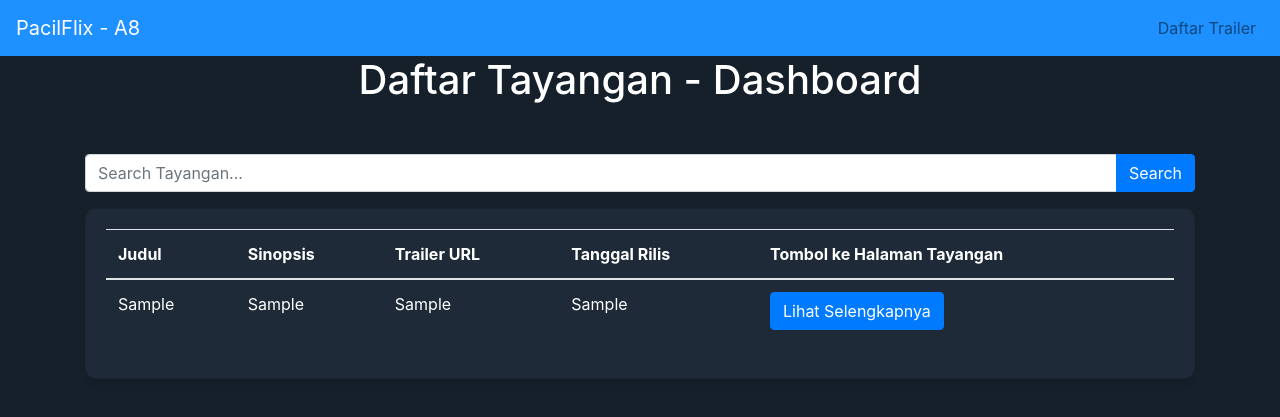
After one commit to BASDAT-A-KELOMPOK-8/pacilflix, a Django app: template tayangan/templates/filter.html in a window 1280 px wide. The commit adds this page. Shown: the top 417 px of the page. Run offline with Django 3.2, Linux system fonts and the light colour scheme; the template is opened without the code that fills it: most values are stand-ins (such as "Sample title", 1, 10 or a date in 2020); some libraries are stand-ins or nearby versions.

Commit message:
Repair Tayangan

```diff
--- a/tayangan/templates/daftar_trailer.html
+++ b/tayangan/templates/daftar_trailer.html
@@ -190,7 +190,6 @@
             <th>Sinopsis</th>
             <th>Trailer URL</th>
             <th>Tanggal Rilis</th>
-            <th>Tombol ke Halaman Tayangan</th>
           </tr>
         </thead>
         <tbody>
--- /dev/null
+++ b/tayangan/templates/filter.html
@@ -0,0 +1,119 @@
+{% extends 'base.html' %}
+{% load static %}
+
+{% block content %}
+<title>Daftar Tayangan</title>
+  <!-- Bootstrap CSS -->
+  <style>
+    body {
+      background-color: #15202b; /* Dark blue */
+      color: #ffffff; /* White text */
+    }
+    .container {
+      margin-top: 50px;
+    }
+    .card {
+      background-color: #1e2a38; /* Darker blue */
+      border-radius: 10px;
+      margin-bottom: 20px;
+      box-shadow: 0 4px 6px rgba(0, 0, 0, 0.1);
+    }
+    .card-header {
+      background-color: #007bff; /* Light blue */
+      color: #ffffff; /* White text */
+      border-bottom: none;
+    }
+    .card-body {
+      padding: 20px;
+    }
+    .card-title {
+      color: #ffffff; /* White text */
+    }
+    .card-text {
+      color: #cccccc; /* Light gray text */
+    }
+    .btn-primary {
+      background-color: #007bff; /* Light blue */
+      border-color: #007bff; /* Light blue border */
+    }
+    .btn-primary:hover {
+      background-color: #0056b3; /* Darker blue on hover */
+      border-color: #0056b3; /* Darker blue border on hover */
+    }
+    /* Center the heading */
+    .center-heading {
+      text-align: center;
+    }
+    /* Improve text readability */
+    table {
+      color: #ffffff; /* White text */
+    }
+    th, td{
+        color: #ffffff;
+    }
+
+    .btn-view-all{
+      color : white;
+    }
+  </style>
+</head>
+<body>
+<h1 class="center-heading">Daftar Tayangan - Dashboard</h1>
+<div class="container">
+  <form action="{% url 'tayangan:search_tayangan'  %}" method="POST">
+    {% csrf_token %}
+    <div class="input-group mb-3">
+        <input type="text" class="form-control" placeholder="Search Tayangan..." aria-label="Search Tayangan" aria-describedby="button-search" name="search_me">
+        <div class="input-group-append">
+          <button class="btn btn-primary" type="submit" id="button-search">Search</button>
+        </div>
+      </div>
+  </form>
+
+
+
+  <!-- Film Table -->
+  <div class="card">
+    <div class="card-body">
+
+<table class="table">
+        <thead>
+          <tr>
+            <th>Judul</th>
+            <th>Sinopsis</th>
+            <th>Trailer URL</th>
+            <th>Tanggal Rilis</th>
+            <th>Tombol ke Halaman Tayangan</th>
+          </tr>
+        </thead>
+        {% if array_length == 0 %}
+        <tr>
+            <h1> {{error_message}}</h1>
+        </tr>
+        {% else %}
+        <tbody>
+            {% for item in result %}
+            <tr>
+                <td>{{ item.1}}</td> <!-- judul -->
+                <td>{{ item.2}}</td> <!-- sinopsis -->
+
+                <td>{{ item.5}}</td>
+                <td>{{ item.6}}</td>
+                <td>
+                  <button class="btn btn-primary btn-view-all"><a href="{% url 'tayangan:detail_tayangan' item.0 %}" class="btn-view-all" >Lihat Selengkapnya</a></button>
+                </td>
+                {% endfor %}
+      {% endif %}
+
+
+          </tr>
+        </tbody>
+      </table>
+    </div>
+  </div>
+
+</div>
+</body>
+
+
+{% endblock content %}
--- a/tayangan/trigger_tayangan.sql
+++ b/tayangan/trigger_tayangan.sql
@@ -3,8 +3,8 @@
 CREATE OR REPLACE FUNCTION add_ulasan()
 RETURNS trigger AS $$
 BEGIN
-      IF ( SELECT 1 FROM ulasan WHERE username = NEW.username AND id_tayangan = NEW.id_tayangan) THEN
-      RAISE EXCEPTION ' Anda sudah mengulas tayangan ini !';
+      IF ( SELECT * FROM ulasan WHERE username = NEW.username AND id_tayangan = NEW.id_tayangan) THEN
+      RAISE EXCEPTION 'Anda sudah mengulas tayangan ini !';
       END IF;
       RETURN NEW;
 
--- a/tayangan/urls.py
+++ b/tayangan/urls.py
@@ -6,6 +6,7 @@ app_name = "tayangan"
 
 urlpatterns = [
     path("", views.tayangan_display, name="dashboard"),
+    path("search_tayangan/", views.search, name="search_tayangan"),
     path("trailer", views.trailer_display, name="trailer"),
     path("detail_tayangan/<uuid:id>", views.detail_tayangan, name="detail_tayangan"),
     path("submit_slider/<uuid:id>", views.submit_slider, name="submit_slider"),
```
Also changed, not shown: tayangan/templates/detail_tayangan.html (+7 -7 lines), tayangan/templates/tayangan.html (+6 -2 lines), tayangan/views.py (+81 -36 lines).
